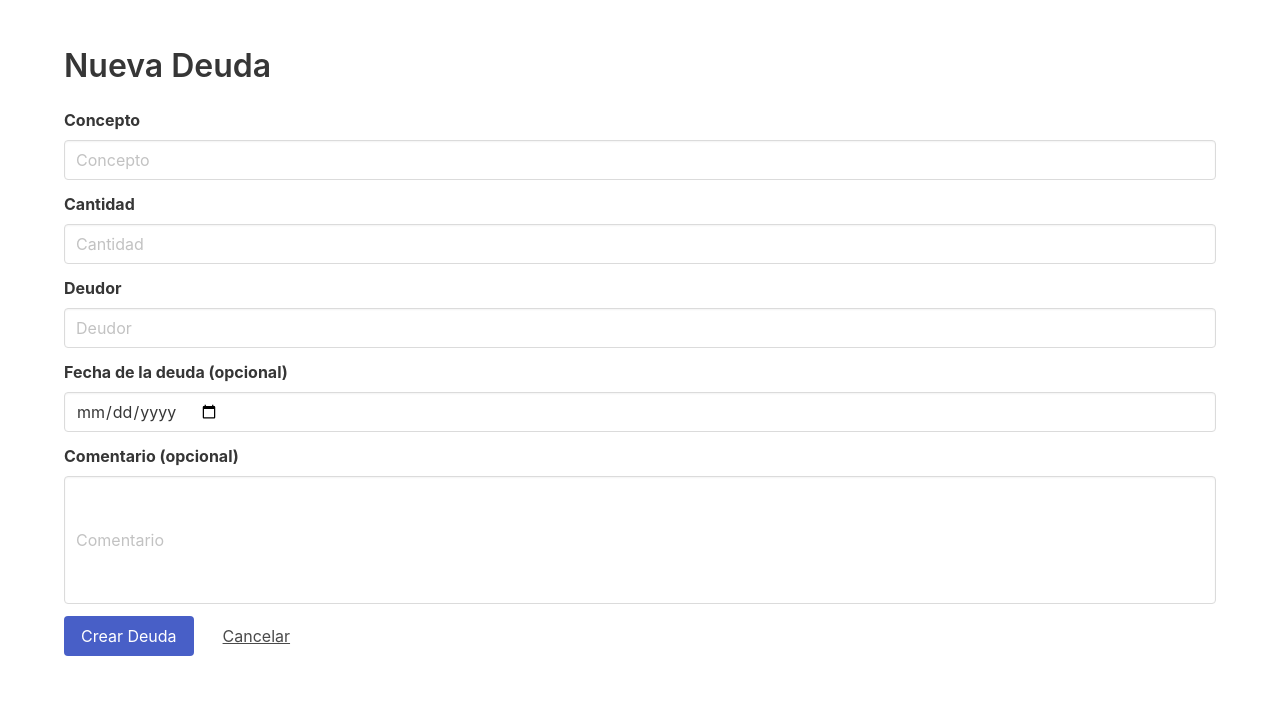
After one commit to Marccb18/API_Restful, a Flask app: page /nueva_deuda in a window 1280 px wide. The commit adds this page. Shown: the top 703 px of the page. Run offline with Flask 3, Linux system fonts and the light colour scheme.

Commit message:
he avançat molt però m'he quedat a deudas

```diff
--- a/api.py
+++ b/api.py
@@ -1,8 +1,8 @@
-from flask import Flask, render_template,redirect, url_for, flash
+from flask import Flask, render_template, redirect, url_for, flash, request
 from flask_restful import Resource, Api, reqparse
 from flask_sqlalchemy import SQLAlchemy
 from datetime import datetime
-from forms import IngresoForm
+from forms import IngresoForm, DeudaForm
 import requests
 
 app = Flask(__name__)
@@ -26,6 +26,15 @@ class BankModel(db.Model):
 
     def __repr__(self):
         return f'<BankModel {self.id} - {self.concepto}>'
+
+class DeudaModel(db.Model):
+    id = db.Column(db.Integer, primary_key=True)
+    concepto = db.Column(db.String(100))
+    cantidad = db.Column(db.Integer)
+    deudor = db.Column(db.String(200))
+    fecha = db.Column(db.Date)
+    comentario = db.Column(db.String(300))
+    pagada = db.Column(db.Boolean, default=False)
 
 # Analizamos/"parseamos" los argumentos de la solicitud.
 parser = reqparse.RequestParser()
@@ -97,6 +106,84 @@ class SaldoActual(Resource):
 
 api.add_resource(SaldoActual, '/transactions/saldo')
 
+class Deuda(Resource):
+    def get(self,deuda_id):
+        deuda = DeudaModel.query.filter_by(id=deuda_id).first()
+        if deuda:
+            return {
+                'id':deuda.id,
+                'concepto': deuda.concepto,
+                'cantidad': deuda.cantidad,
+                'deudor': deuda.deudor,
+                'fecha': deuda.fecha.strftime('%Y-%m-%d'),
+                'comentario': deuda.comentario
+            }
+        else:
+            return {'message': 'Deuda no encontrada'}, 404
+
+    def post(self):
+        args = parser.parse_args()
+        concepto = args['concepto']
+        cantidad = -args['cantidad']  # Las deduas se representan con cantidades negativas
+        deudor = args['deudor']
+        fecha = args['fecha']
+        comentario = args['comentario']
+        n_deuda = DeudaModel(concepto=concepto, cantidad=cantidad, deudor=deudor, fecha=fecha, comentario=comentario)
+        db.session.add(n_deuda)
+        db.session.commit()
+        return {
+            'id': n_deuda.id,
+            'concepto': concepto,
+            'cantidad': cantidad,
+            'deudor': deudor,
+            'fecha': fecha,
+            'comentario': comentario
+        }
+
+    def put(self, deuda_id):
+        args = parser.parse_args()
+        concepto =args['concepto']
+        cantidad = -args['cantidad']
+        deudor = args['deudor']
+        fecha = args['fecha']
+        comentario = args['comentario']
+        pagada = args['pagada']
+        deuda = DeudaModel.query.filter_by(id=deuda_id).first()
+        if deuda:
+            deuda.concepto = concepto
+            deuda.cantidad = cantidad
+            deuda.deudor = deudor
+            deuda.fecha = fecha
+            deuda.comentario = comentario
+            deuda.pagada = pagada
+            db.session.commit()
+            return {
+                'id': deuda_id,
+                'concepto': concepto,
+                'cantidad': cantidad,
+                'deudor': deudor,
+                'fecha': fecha.strftime('%Y-%m-%d'),
+                'comentario': comentario,
+                'pagada': pagada
+            }
+        else:
+            return {'message': 'Deuda no encontrada'}, 404
+
+    def delete(self,deuda_id):
+        deuda = DeudaModel.query.filter_by(id=deuda_id).first()
+        if deuda:
+            db.session.delete(deuda)
+            db.session.commit()
+            return '', 204
+        else:
+            return {'message', 'Deuda no encontrada'}, 404
+
+
+api.add_resource(Deuda, '/transactions/deudas', '/transactions/deudas/<int:deuda_id>')
+
+
+
+
 @app.route('/')
 def index():
     return render_template('index.html')
@@ -143,6 +230,72 @@ def saldo_actual():
 
     return render_template('saldo_actual.html', saldo=None)  # Pasar saldo como None si hay algún error
 
+@app.route('/ver_deudas', methods=['GET','POST'])
+def ver_deudas():
+    try:
+        response = requests.get(url + '/deudas')
+        if response.status_code == 200:
+            deudas = response.json()
+            return render_template('ver_deudas.html', deudas=deudas)
+        else:
+            flash('Error al obtener las deudas', 'error')
+            print('Error al obtener las deudas:', response.text)
+    except requests.exceptions.RequestException as e:
+        flash('Error al enviar la solicitud', 'error')
+        print('Error al enviar la solicitud', e)
+
+    return render_template('ver_deudas.html', deudas=None)
+
+@app.route('/actualizar_deudas', methods=['POST'])
+def actualizar_deudas():
+    data = {}
+    for key, value in request.form.items():
+        if key.startswith('deuda_'):
+            deuda_id = int(key.split('_')[1])
+            pagada = True if value == 'on' else False
+            data[deuda_id] = pagada
+
+    try:
+        response = requests.put(url + '/deudas', json=data)
+        if response.status_code == 200:
+            flash('Deudas actualizadas exitosamente', 'success')
+        else:
+            flash('Error al actualizar las deudas', 'error')
+            print('Error al actualizar las deudas:', response.text)
+    except requests.exceptions.RequestException as e:
+        flash('Error al enviar la solicitud', 'error')
+        print('Error al enviar la solicitud', e)
+
+    return redirect(url_for('ver_deudas'))
+
+@app.route('/nueva_deuda', methods=['GET', 'POST'])
+def nueva_deuda():
+    form = DeudaForm()  # Suponiendo que tienes un formulario llamado DeudaForm para ingresar datos de la deuda
+    if form.validate_on_submit():
+        concepto = form.concepto.data
+        cantidad = form.cantidad.data
+        deudor = form.deudor.data
+        fecha = form.fecha.data
+        comentario = form.comentario.data
+        data = {
+            'concepto': concepto,
+            'cantidad': cantidad,
+            'deudor': deudor,
+            'fecha': fecha.strftime('%Y-%m-%d'),
+            'comentario': comentario
+        }
+        try:
+            response = requests.post('http://127.0.0.1:5000/transactions/deudas', json=data)
+            if response.status_code == 200:
+                flash('Deuda creada exitosamente', 'success')
+            else:
+                flash('Error al crear la deuda', 'error')
+            return redirect(url_for('ver_deudas'))
+        except requests.exceptions.RequestException as e:
+            flash('Error al enviar la solicitud', 'error')
+            print('Error al enviar la solicitud', e)
+
+    return render_template('nueva_deuda.html', form=form)
 
 if __name__ == '__main__':
     with app.app_context():
--- a/forms.py
+++ b/forms.py
@@ -8,3 +8,11 @@ class IngresoForm(FlaskForm):
     fecha = DateField('Fecha')
     descripcion = StringField('Descripción (opcional)')
     submit = SubmitField('Ingresar')
+
+class DeudaForm(FlaskForm):
+    concepto = StringField('Concepto', validators=[DataRequired()])
+    cantidad = IntegerField('Cantidad', validators=[DataRequired()])
+    deudor = StringField('Deudor', validators=[DataRequired()])
+    fecha = DateField('Fecha (Opcional)')
+    comentario = StringField('Comentario')
+    submit = SubmitField('Aceptar')
--- a/templates/index.html
+++ b/templates/index.html
@@ -19,7 +19,7 @@
                     </a>
                 </div>
                 <div class="column">
-                    <a class="box">
+                    <a class="box" href="{{ url_for('ver_deudas') }}">
                         <p class="text">Control de deudas</p>
                         <!-- Aquí puedes agregar funcionalidades para el control de deudas -->
                     </a>
--- /dev/null
+++ b/templates/nueva_deuda.html
@@ -0,0 +1,57 @@
+<!DOCTYPE html>
+<html lang="en">
+<head>
+    <meta charset="UTF-8">
+    <meta name="viewport" content="width=device-width, initial-scale=1.0">
+    <title>Nueva Deuda</title>
+    <link rel="stylesheet" href="https://cdn.jsdelivr.net/npm/bulma@0.9.3/css/bulma.min.css">
+</head>
+<body>
+    <section class="section">
+        <div class="container">
+            <h1 class="title">Nueva Deuda</h1>
+            <form action="{{ url_for('deudas') }}" method="POST">
+                {{ form.hidden_tag() }} <!-- Incluir los campos ocultos del formulario Flask-WTF -->
+                <div class="field">
+                    <label class="label">Concepto</label>
+                    <div class="control">
+                        {{ form.concepto(class="input", placeholder="Concepto") }}
+                    </div>
+                </div>
+                <div class="field">
+                    <label class="label">Cantidad</label>
+                    <div class="control">
+                        {{ form.cantidad(class="input", placeholder="Cantidad") }}
+                    </div>
+                </div>
+                <div class="field">
+                    <label class="label">Deudor</label>
+                    <div class="control">
+                        {{ form.deudor(class="input", placeholder="Deudor") }}
+                    </div>
+                </div>
+                <div class="field">
+                    <label class="label">Fecha de la deuda (opcional)</label>
+                    <div class="control">
+                        {{ form.fecha(class="input", type="date") }}
+                    </div>
+                </div>
+                <div class="field">
+                    <label class="label">Comentario (opcional)</label>
+                    <div class="control">
+                        {{ form.comentario(class="textarea", placeholder="Comentario") }}
+                    </div>
+                </div>
+                <div class="field is-grouped">
+                    <div class="control">
+                        {{ form.submit(class='button is-link', value='Crear Deuda') }}
+                    </div>
+                    <div class="control">
+                        <a href="{{ url_for('index') }}" class="button is-text">Cancelar</a>
+                    </div>
+                </div>
+            </form>
+        </div>
+    </section>
+</body>
+</html>
```
Also changed, not shown: templates/ver_deudas.html (added, +58 -0 lines).
